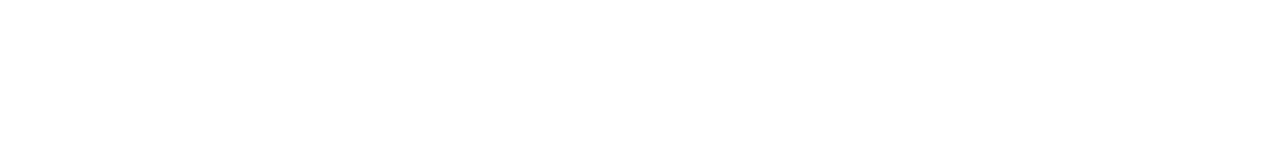
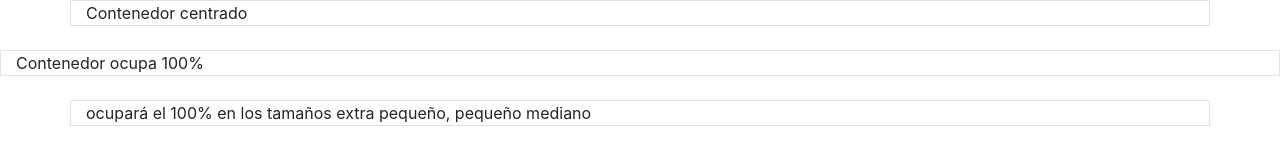
Before and after one commit to MartaMoran/Bootstrap, a plain HTML site: page index.html in a window 1280 px wide. Drawn offline with nearby package versions, Linux system fonts and the light colour scheme.

Commit message:
añadiendo containers bordes y margenes

```diff
--- a/index.html
+++ b/index.html
@@ -1,10 +1,16 @@
 <Html>
     <head>
         <meta charset="utf-8">
+        <meta name="viewport" content="width=device-width, initial-scale=1, shrink-to-fit=no">
+
+        <!-- Bootstrap CSS -->
         <link rel="stylesheet" href="https://stackpath.bootstrapcdn.com/bootstrap/4.4.1/css/bootstrap.min.css" integrity="sha384-Vkoo8x4CGsO3+Hhxv8T/Q5PaXtkKtu6ug5TOeNV6gBiFeWPGFN9MuhOf23Q9Ifjh" crossorigin="anonymous">
     </head>
-    <body>
-
+    <body id="body">
+        <div class="container border"> Contenedor centrado
+        </div>
+        <div class="container-fluid border mt-4">Contenedor ocupa 100%</div>
+        <div class="container-md border mt-4"> ocupará el 100% en los tamaños extra pequeño, pequeño mediano</div>
         <script src="https://code.jquery.com/jquery-3.4.1.slim.min.js" integrity="sha384-J6qa4849blE2+poT4WnyKhv5vZF5SrPo0iEjwBvKU7imGFAV0wwj1yYfoRSJoZ+n" crossorigin="anonymous"></script>
         <script src="https://cdn.jsdelivr.net/npm/popper.js@1.16.0/dist/umd/popper.min.js" integrity="sha384-Q6E9RHvbIyZFJoft+2mJbHaEWldlvI9IOYy5n3zV9zzTtmI3UksdQRVvoxMfooAo" crossorigin="anonymous"></script>
         <script src="https://stackpath.bootstrapcdn.com/bootstrap/4.4.1/js/bootstrap.min.js" integrity="sha384-wfSDF2E50Y2D1uUdj0O3uMBJnjuUD4Ih7YwaYd1iqfktj0Uod8GCExl3Og8ifwB6" crossorigin="anonymous"></script>
```
